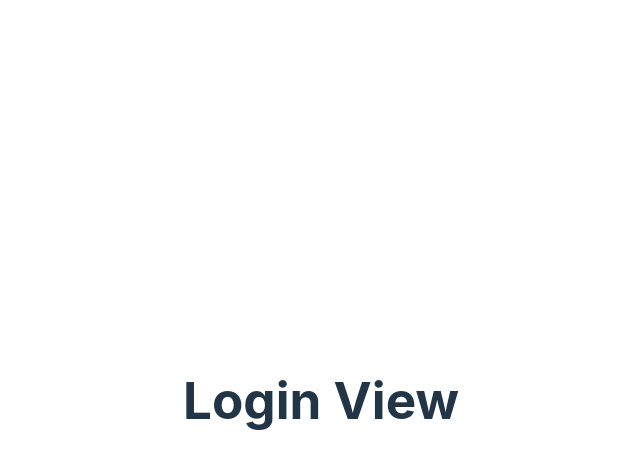
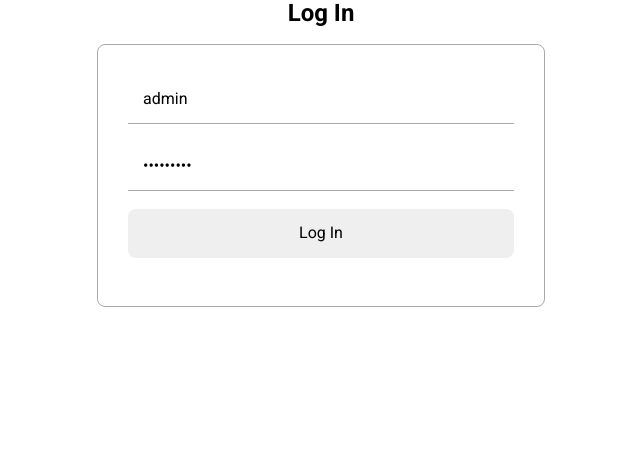
Before and after one commit to mizonov-iv/advance-test-task, a Vue app: page /login in a window 1280 px wide. Shown: the top 468 px of the page, without its empty margins (319-959 px from the left). Built offline with nearby package versions, Linux system fonts and the light colour scheme.

Commit message:
login form styles update

```diff
--- a/package.json
+++ b/package.json
@@ -7,7 +7,7 @@
     "dev": "vite",
     "build": "vue-tsc && vite build",
     "preview": "vite preview",
-    "server": "ts-node src/server/index.ts"
+    "server": "ts-node --esm src/server/index.ts"
   },
   "dependencies": {
     "axios": "^1.6.0",
@@ -16,6 +16,7 @@
     "vue-router": "^4.2.5"
   },
   "devDependencies": {
+    "@types/cors": "^2.8.16",
     "@types/express": "^4.17.21",
     "@types/node": "^20.9.0",
     "@vitejs/plugin-vue": "^4.2.3",
--- a/src/server/index.ts
+++ b/src/server/index.ts
@@ -7,6 +7,7 @@ app.use(cors());
 const events = [1, 2, 3, 4, 5]
 
 app.get('/events', (req, res) => {
+    console.log(req)
     res.send(events)
 })
 
--- a/src/style.css
+++ b/src/style.css
@@ -1,80 +1,12 @@
-:root {
-  font-family: Inter, system-ui, Avenir, Helvetica, Arial, sans-serif;
-  line-height: 1.5;
-  font-weight: 400;
+@import url('https://fonts.googleapis.com/css2?family=Roboto+Slab&family=Roboto:ital,wght@0,400;0,700;1,100&display=swap');
 
-  color-scheme: light dark;
-  color: rgba(255, 255, 255, 0.87);
-  background-color: #242424;
+@import 'styles/normalize.css';
+@import 'styles/typography.css';
+@import 'styles/loginForm.css';
 
-  font-synthesis: none;
-  text-rendering: optimizeLegibility;
-  -webkit-font-smoothing: antialiased;
-  -moz-osx-font-smoothing: grayscale;
-  -webkit-text-size-adjust: 100%;
+* {
+  font-family: 'Roboto', sans-serif;
+  margin: 0;
+  padding: 0;
+  box-sizing: border-box;
 }
-
-a {
-  font-weight: 500;
-  color: #646cff;
-  text-decoration: inherit;
-}
-a:hover {
-  color: #535bf2;
-}
-
-body {
-  margin: 0;
-  display: flex;
-  place-items: center;
-  min-width: 320px;
-  min-height: 100vh;
-}
-
-h1 {
-  font-size: 3.2em;
-  line-height: 1.1;
-}
-
-button {
-  border-radius: 8px;
-  border: 1px solid transparent;
-  padding: 0.6em 1.2em;
-  font-size: 1em;
-  font-weight: 500;
-  font-family: inherit;
-  background-color: #1a1a1a;
-  cursor: pointer;
-  transition: border-color 0.25s;
-}
-button:hover {
-  border-color: #646cff;
-}
-button:focus,
-button:focus-visible {
-  outline: 4px auto -webkit-focus-ring-color;
-}
-
-.card {
-  padding: 2em;
-}
-
-#app {
-  max-width: 1280px;
-  margin: 0 auto;
-  padding: 2rem;
-  text-align: center;
-}
-
-@media (prefers-color-scheme: light) {
-  :root {
-    color: #213547;
-    background-color: #ffffff;
-  }
-  a:hover {
-    color: #747bff;
-  }
-  button {
-    background-color: #f9f9f9;
-  }
-}
--- /dev/null
+++ b/src/styles/loginForm.css
@@ -0,0 +1,25 @@
+.login-form {
+    display: flex;
+    flex-direction: column;
+    align-items: center;
+    margin: 1rem auto;
+    max-width: 35%;
+    padding: 30px;
+    border: 1px solid darkgray;
+    border-radius: 8px;
+}
+
+.login-form > * {
+    width: 100%;
+    margin-bottom: 18px;
+    padding: 15px;
+    border: none;
+}
+
+.login-input {
+    border-bottom: 1px solid darkgray;
+}
+
+.login-btn {
+    border-radius: 8px;
+}
--- /dev/null
+++ b/src/styles/typography.css
@@ -0,0 +1,3 @@
+h2 {
+    text-align: center;
+}
--- a/src/views/LoginView.vue
+++ b/src/views/LoginView.vue
@@ -1,6 +1,35 @@
 <template>
-<h1>Login View</h1>
+  <h2>Log In</h2>
+
+  <form class="login-form" @submit.prevent="handleSubmit">
+    <input
+        class="login-input"
+        type="text"
+        placeholder="enter username"
+        v-model="username"
+    >
+    <input
+        class="login-input"
+        type="password"
+        placeholder="enter password"
+        v-model="password"
+    >
+    <button class="login-btn" type="submit">Log In</button>
+  </form>
+
 </template>
 
 <script lang="ts" setup>
+import {ref} from "vue";
+
+const username = ref('admin');
+const password = ref('123456789')
+
+const handleSubmit = () => {
+  const user = {
+    username: username.value,
+    password: password.value
+  }
+  console.log(user)
+}
 </script>
--- a/tsconfig.json
+++ b/tsconfig.json
@@ -18,7 +18,8 @@
     "strict": true,
     "noUnusedLocals": true,
     "noUnusedParameters": true,
-    "noFallthroughCasesInSwitch": true
+    "noFallthroughCasesInSwitch": true,
+    "allowSyntheticDefaultImports": true
   },
   "include": ["src/**/*.ts", "src/**/*.d.ts", "src/**/*.tsx", "src/**/*.vue"],
   "references": [{ "path": "./tsconfig.node.json" }]
```
Also changed, not shown: src/styles/normalize.css (added), 1 other file (tests, documents, lock files or other folders).
